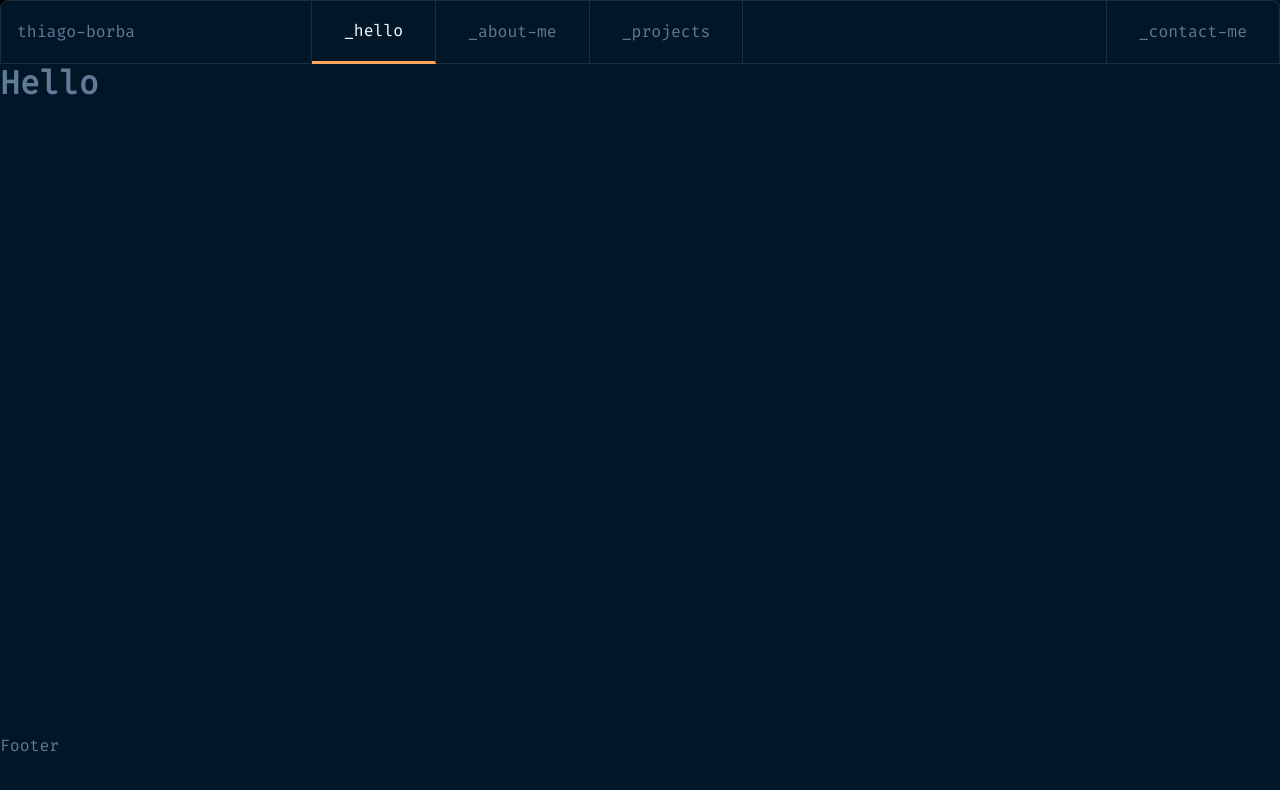
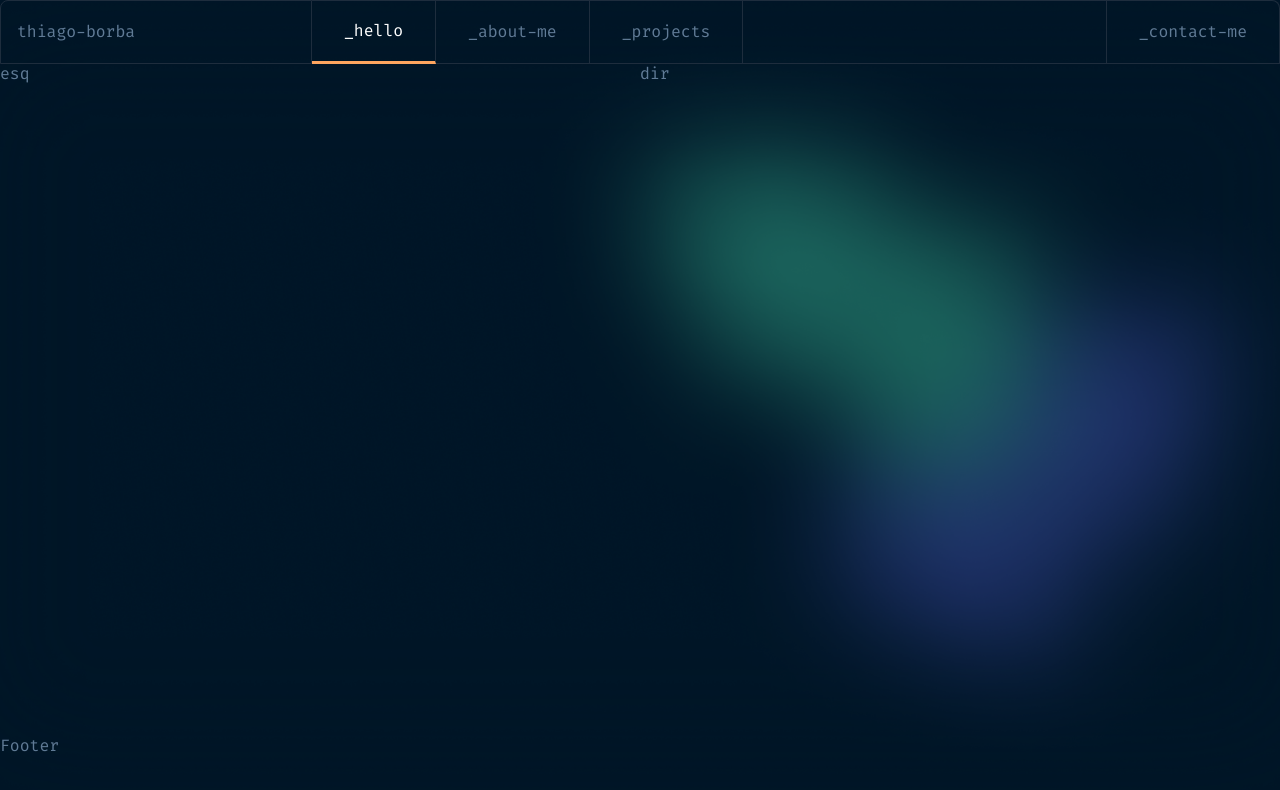
Before and after one commit to thiagoborba/portifolio-front, a Next.js app: page / in a window 1280 px wide. Shown: the top 790 px of the page. Built offline with nearby package versions, Linux system fonts and the light colour scheme.

Commit message:
feat: adiciona background a pagina inicial

```diff
--- a/src/Components/Header/styles.scss
+++ b/src/Components/Header/styles.scss
@@ -2,7 +2,6 @@
 
 header {
   display: flex;
-  background-color: black;
 
   @media (max-width: variables.$responsiveMd) {
     justify-content: space-between;
--- a/src/app/page.tsx
+++ b/src/app/page.tsx
@@ -1,8 +1,14 @@
 // app/page.tsx
 import React from 'react';
+import './styles.scss';
 
 export default function Page({}: Readonly<{
   children: React.ReactNode;
 }>) {
-  return <h1>Hello</h1>;
+  return (
+    <div className="hello-container ">
+      <div className="esq">esq</div>
+      <div className="dir">dir</div>
+    </div>
+  );
 }
--- /dev/null
+++ b/src/app/styles.scss
@@ -0,0 +1,17 @@
+@use '../styles/variables';
+
+.hello-container {
+  display: flex;
+  flex-direction: row;
+  width: 100%;
+
+  .esq {
+    width: 100%;
+    height: 100%;
+  }
+
+  .dir {
+    width: 100%;
+    height: 100%;
+  }
+}
--- a/src/styles/_reset.scss
+++ b/src/styles/_reset.scss
@@ -3,7 +3,6 @@
 * {
   box-sizing: border-box;
   font-family: 'Fira Code';
-  background: variables.$primary-deep-blue;
   color: variables.$secoundary-steel-blue;
   margin: 0;
   padding: 0;
@@ -21,3 +20,9 @@ header {
   width: 100%;
   height: variables.$height-header;
 }
+
+body {
+  background: url('../Assets/images/Background\ Blurs.png') center no-repeat;
+  background-size: cover;
+  background-color: variables.$primary-deep-blue;
+}
```
Also changed, not shown: src/Assets/images/Background Blurs.png (added), 1 other file (tests, documents, lock files or other folders).
